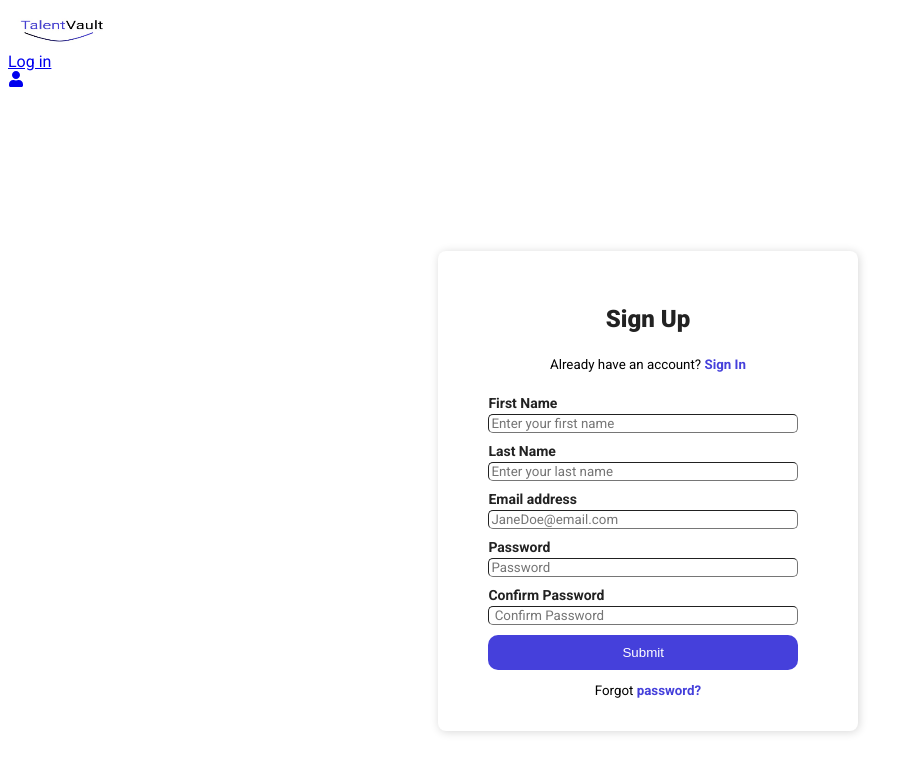
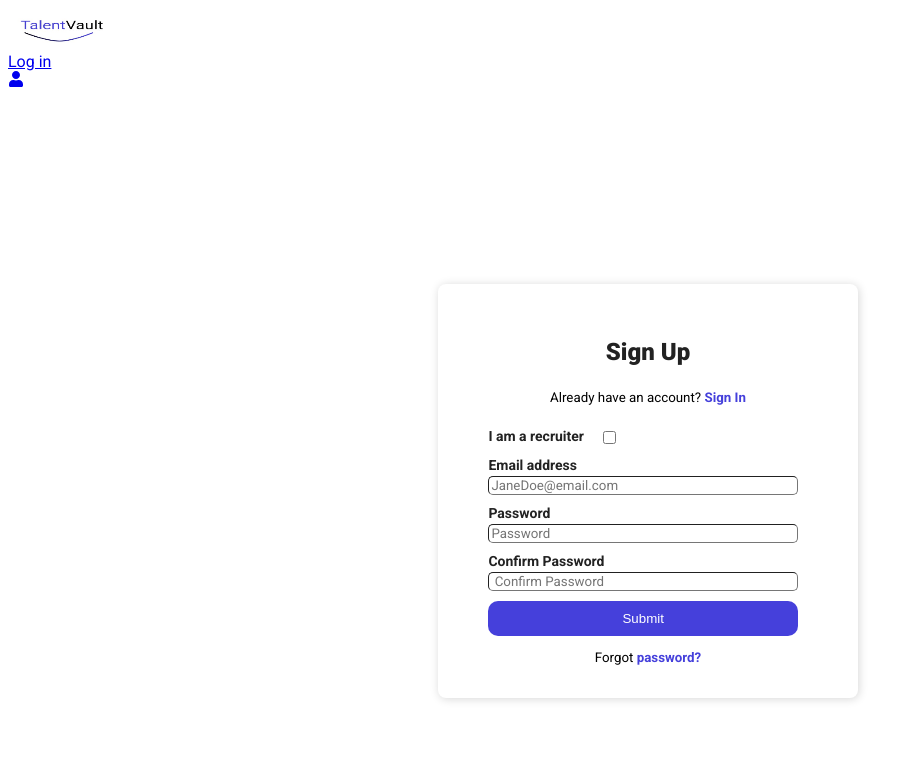
Before and after one commit to F4KER-X/TalentVault, a React (Create React App) app in the folder talentvault/: page /register in a window 1280 px wide. Shown: the top 772 px of the page, without its empty margins (0-915 px from the left). Built offline with nearby package versions, Linux system fonts and the light colour scheme.

Commit message:
added checkbox to determine if user is recruiter

```diff
--- a/talentvault/src/index.css
+++ b/talentvault/src/index.css
@@ -82,6 +82,21 @@
  font-family:Roboto;
 }
 
+.form-control-checkbox{
+ position:relative;
+ vertical-align:middle ;
+}
+
+#usertype{
+  color:#4540db;
+
+}
+
+
+#checkboxlabel{
+  display:inline-block;
+  padding-right:15px;
+}
 label {
   font-family: Roboto;
   font-size: 14px;
--- a/talentvault/src/pages/Register.jsx
+++ b/talentvault/src/pages/Register.jsx
@@ -4,15 +4,14 @@ import '../index.css';
 
 function Register() {
   const [formData, setFormData]=useState({
-    firstname: '',
-    lastname: '',
+    usertype: '',
     email:'',
     password:'',
     confirmpassword:''
    })
 
 
- const {firstname, lastname,email,password,confirmpassword}= formData
+ const {usertype,email,password,confirmpassword}= formData
 
  const onChange= (e) => {
   setFormData((prevState)=>({
@@ -32,6 +31,7 @@ function Register() {
   return (
 
     <>
+
     <div className="form-container">
 
      <form className="signup-form" onSubmit={{onSubmit}}>
@@ -39,32 +39,18 @@ function Register() {
          <h3 className="form-title">Sign Up</h3>
          <p className="form-subtitle"> Already have an account?  <a className="form-signin" href="#">Sign In</a></p>
 
-
-         <div className="form-group">
-         <label>First Name</label>
-         <input
-           type="text"
-           className="form-control"
-           placeholder="Enter your first name"
-           name="firstname"
-           id="firstname"
-           value={firstname}
-           onChange={onChange}
-         />
-       </div>
-
-       <div className="form-group">
-         <label>Last Name</label>
-         <input
-           type="text"
-           className="form-control"
-           placeholder="Enter your last name"
-           name="lastname"
-           id="lastname"
-           value={lastname}
-           onChange={onChange}
-         />
-       </div>
+        <div className="form-group">
+          <label id="checkboxlabel">I am a recruiter </label>
+          <input
+          type="checkbox"
+          className="form-control-checkbox"
+          name="usertype"
+          id="usertype"
+          value={usertype}
+          onChange={onChange}
+          unchecked
+          />
+        </div>
 
        <div className="form-group">
          <label>Email address</label>
```
